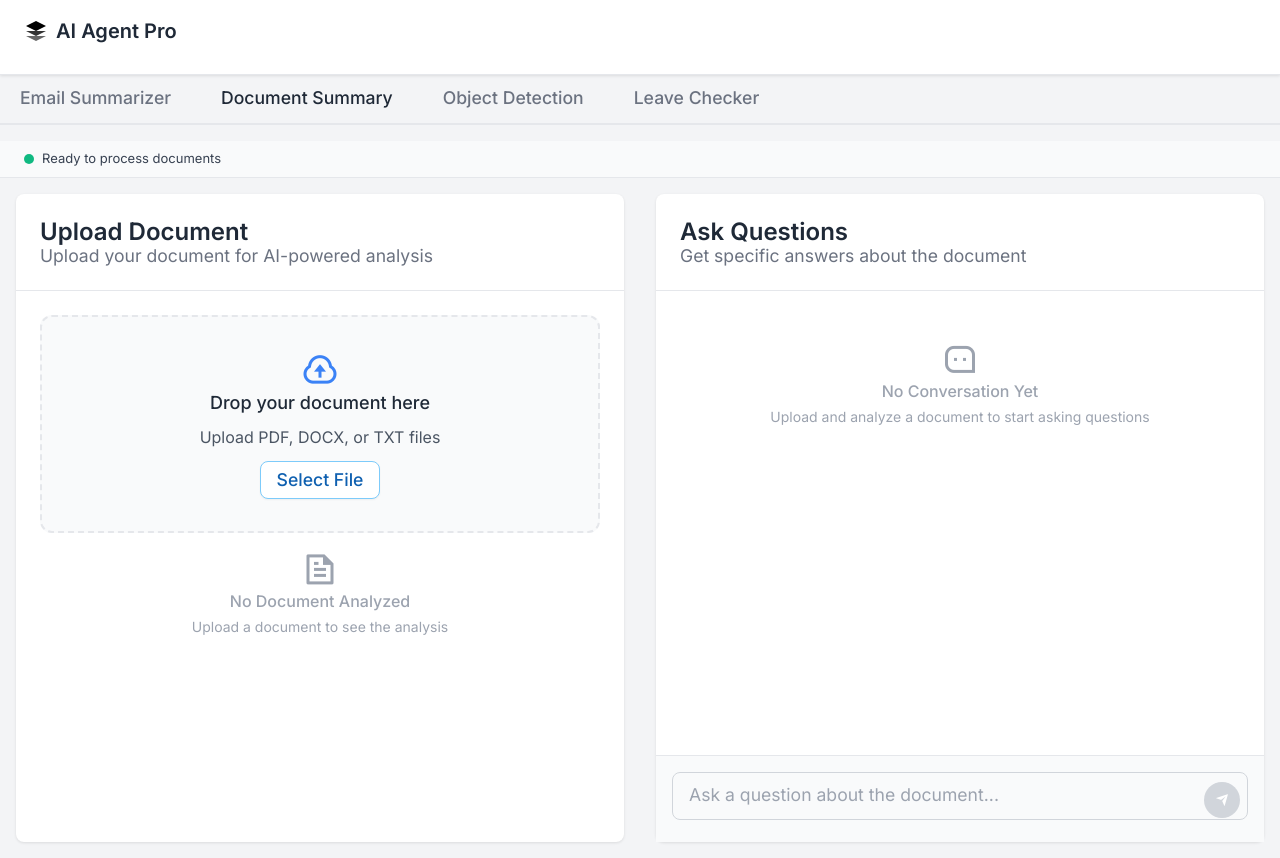
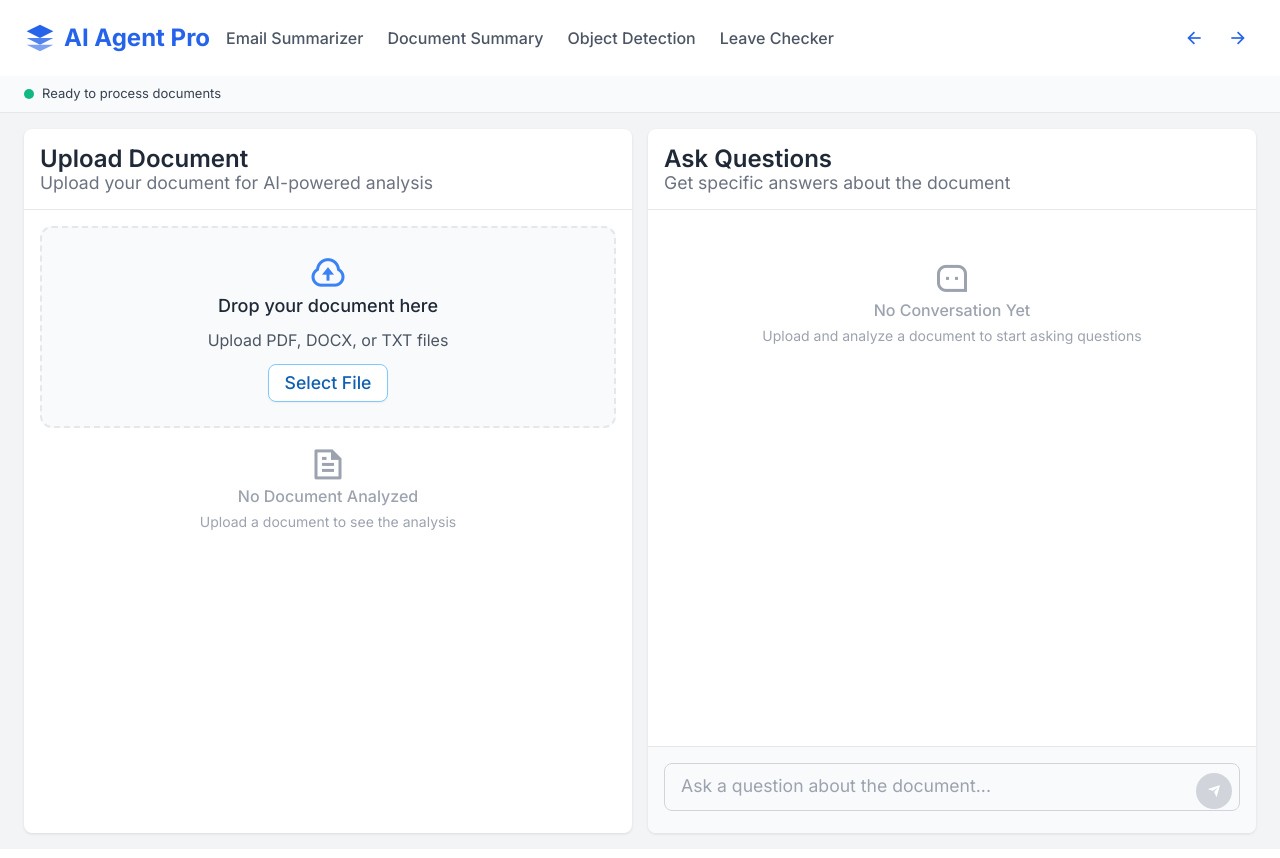
Before and after one commit to adityavardhansharma/drish-ai-agent, a Flask app: page /document in a window 1280 px wide. After the commit the page ends 837 px from the top, so only its background shows below. Run offline with Flask 2, Linux system fonts and the light colour scheme; some libraries are stand-ins or nearby versions.

Commit message:
re designed the ui

```diff
--- a/templates/document_summary.html
+++ b/templates/document_summary.html
@@ -400,25 +400,17 @@
         display: flex;
         padding: 1rem;
         width: 100%;
-        height: calc(100vh - 120px); /* Adjust to account for header + tabs */
+        height: calc(100vh - 64px); /* Adjust based on header height */
         overflow: hidden;
       }
 
       /* Split Panel Layout */
-      .panel-left {
+      .panel-left, .panel-right {
         width: 50%;
         height: 100%;
         display: flex;
         flex-direction: column;
-        padding-right: 1rem;
-      }
-
-      .panel-right {
-        width: 50%;
-        height: 100%;
-        display: flex;
-        flex-direction: column;
-        padding-left: 1rem;
+        padding: 0 0.5rem;
       }
 
       .panel {
@@ -428,29 +420,32 @@
         height: 100%;
         display: flex;
         flex-direction: column;
+        overflow: hidden;
       }
 
       .panel-header {
-        padding: 1.5rem;
+        padding: 1rem;
         border-bottom: 1px solid #e5e7eb;
+        flex-shrink: 0;
       }
 
       .panel-content {
         flex: 1;
-        padding: 1.5rem;
-        height: calc(100vh - 180px);
+        padding: 1rem;
         overflow-y: auto;
+        min-height: 0;
       }
 
       .upload-area {
         cursor: pointer;
         border: 2px dashed #e5e7eb;
         border-radius: 0.75rem;
-        padding: 2rem;
+        padding: 1.5rem;
         text-align: center;
         transition: all 0.2s ease;
         background: #f9fafb;
-        margin-bottom: 1rem; /* Reduce margin to allow more space for content */
+        margin-bottom: 1rem;
+        flex-shrink: 0;
       }
 
       .upload-area:hover {
@@ -462,20 +457,21 @@
         flex: 1;
         display: flex;
         flex-direction: column;
-        height: calc(100vh - 180px); /* Adjust for header height */
+        min-height: 0;
       }
 
       .chat-messages {
         flex: 1;
         overflow-y: auto;
         padding: 1rem;
-        height: calc(100vh - 240px); /* Adjust to account for header + input area */
+        min-height: 0;
       }
 
       .chat-input-container {
         padding: 1rem;
         border-top: 1px solid #e5e7eb;
         background: #f9fafb;
+        flex-shrink: 0;
       }
 
       .content-wrapper {
@@ -524,6 +520,8 @@
         flex-direction: column;
         gap: 1rem;
         margin-top: 0; /* Remove top margin */
+        overflow-y: auto;
+        min-height: 0;
       }
 
       .results {
@@ -533,10 +531,8 @@
         padding: 1.5rem;
         border-radius: var(--radius);
         font-family: monospace;
-        flex: 1;
-        min-height: 200px; /* Set minimum height */
-        max-height: calc(100vh - 400px); /* Set maximum height */
-        overflow-y: auto; /* Add scroll if content exceeds max height */
+        overflow-y: auto;
+        min-height: 0;
       }
 
       /* Loading State */
@@ -598,46 +594,130 @@
   <body class="bg-neutral-100 text-neutral-800 min-h-screen overflow-hidden">
     <div class="min-h-screen flex flex-col">
       <!-- App Header with Navigation -->
-      <header class="app-header">
-        <div class="app-header-left">
-          <div class="app-logo flex items-center">
-            <svg width="24" height="24" viewBox="0 0 24 24" class="mr-2">
+      <!-- Common Header Component -->
+<header class="bg-white shadow">
+  <div class="max-w-7xl mx-auto flex items-center justify-between py-4 px-6">
+    <!-- Left: Logo & Desktop Navigation -->
+    <div class="flex items-center space-x-4">
+      <a href="/" class="flex items-center">
+        <!-- Logo SVG -->
+        <svg
+          class="h-8 w-8 text-blue-600"
+          fill="currentColor"
+          viewBox="0 0 24 24"
+        >
           <path d="M12 2L2 7l10 5 10-5z" />
-              <path d="M2 17l10 5 10-5" opacity="0.6" />
-              <path d="M2 12l10 5 10-5" opacity="0.8" />
+          <path d="M2 17l10 5 10-5" fill-opacity="0.6" />
+          <path d="M2 12l10 5 10-5" fill-opacity="0.8" />
         </svg>
-            <span class="app-title">AI Agent Pro</span>
+        <span class="ml-2 text-2xl font-bold text-blue-600">
+          AI Agent Pro
+        </span>
+      </a>
+      <!-- Desktop Navigation Links -->
+      <nav class="hidden md:flex space-x-6 ml-6">
+        <a
+          href="/email"
+          class="text-gray-600 hover:text-blue-600 font-medium"
+          >Email Summarizer</a
+        >
+        <a
+          href="/document"
+          class="text-gray-600 hover:text-blue-600 font-medium"
+          >Document Summary</a
+        >
+        <a
+          href="/object"
+          class="text-gray-600 hover:text-blue-600 font-medium"
+          >Object Detection</a
+        >
+        <a
+          href="/leave"
+          class="text-gray-600 hover:text-blue-600 font-medium"
+          >Leave Checker</a
+        >
+      </nav>
     </div>
-          <div class="nav-buttons electron-only">
-            <button id="nav-back" class="nav-button" title="Back">
-              <i class="ri-arrow-left-line"></i>
+
+    <!-- Right: Optional Electron Navigation & Mobile Menu Button -->
+    <div class="flex items-center space-x-4">
+      <!-- Electron Navigation (only shown when available) -->
+      <div class="hidden sm:flex space-x-2 electron-only">
+        <button
+          id="nav-back"
+          class="p-2 hover:bg-blue-50 rounded-full"
+          title="Back"
+        >
+          <i class="ri-arrow-left-line text-xl text-blue-600"></i>
         </button>
-            <button id="nav-forward" class="nav-button" title="Forward">
-              <i class="ri-arrow-right-line"></i>
+        <button
+          id="nav-forward"
+          class="p-2 hover:bg-blue-50 rounded-full"
+          title="Forward"
+        >
+          <i class="ri-arrow-right-line text-xl text-blue-600"></i>
+        </button>
+      </div>
+      <!-- Mobile Menu Toggle -->
+      <button
+        id="mobile-menu-button"
+        class="md:hidden p-2 hover:bg-blue-50 rounded-full focus:outline-none"
+      >
+        <svg
+          class="h-6 w-6 text-gray-600"
+          xmlns="http://www.w3.org/2000/svg"
+          fill="none"
+          viewBox="0 0 24 24"
+          stroke="currentColor"
+        >
+          <path
+            stroke-linecap="round"
+            stroke-linejoin="round"
+            stroke-width="2"
+            d="M4 6h16M4 12h16M4 18h16"
+          />
+        </svg>
       </button>
     </div>
   </div>
 </header>
 
-      <!-- Tab Navigation Bar -->
-      <nav class="tab-navigation">
-        <div class="container">
-          <div class="tab-nav">
-            <a href="/email" class="tab-item">
-              Email Summarizer
-            </a>
-            <a href="/document" class="tab-item active">
-              Document Summary
-            </a>
-            <a href="/object" class="tab-item">
-              Object Detection
-            </a>
-            <a href="/leave" class="tab-item">
-              Leave Checker
-            </a>
+<!-- Mobile Navigation Menu -->
+<div id="mobile-menu" class="md:hidden hidden">
+  <nav class="px-6 pb-4 space-y-3">
+    <a
+      href="/email"
+      class="block text-gray-600 hover:text-blue-600 font-medium"
+      >Email Summarizer</a
+    >
+    <a
+      href="/document"
+      class="block text-gray-600 hover:text-blue-600 font-medium"
+      >Document Summary</a
+    >
+    <a
+      href="/object"
+      class="block text-gray-600 hover:text-blue-600 font-medium"
+      >Object Detection</a
+    >
+    <a
+      href="/leave"
+      class="block text-gray-600 hover:text-blue-600 font-medium"
+      >Leave Checker</a
+    >
+  </nav>
 </div>
-        </div>
-      </nav>
+
+<script>
+  // Mobile menu toggle functionality
+  const mobileMenuButton = document.getElementById('mobile-menu-button');
+  const mobileMenu = document.getElementById('mobile-menu');
+
+  mobileMenuButton.addEventListener('click', () => {
+    mobileMenu.classList.toggle('hidden');
+  });
+</script>
+
 
       <!-- Status Indicators -->
       <div class="flex justify-between items-center px-6 py-2 bg-gray-50 border-b border-gray-200">
```
Lines whose indentation alone changed are shown as unchanged.
